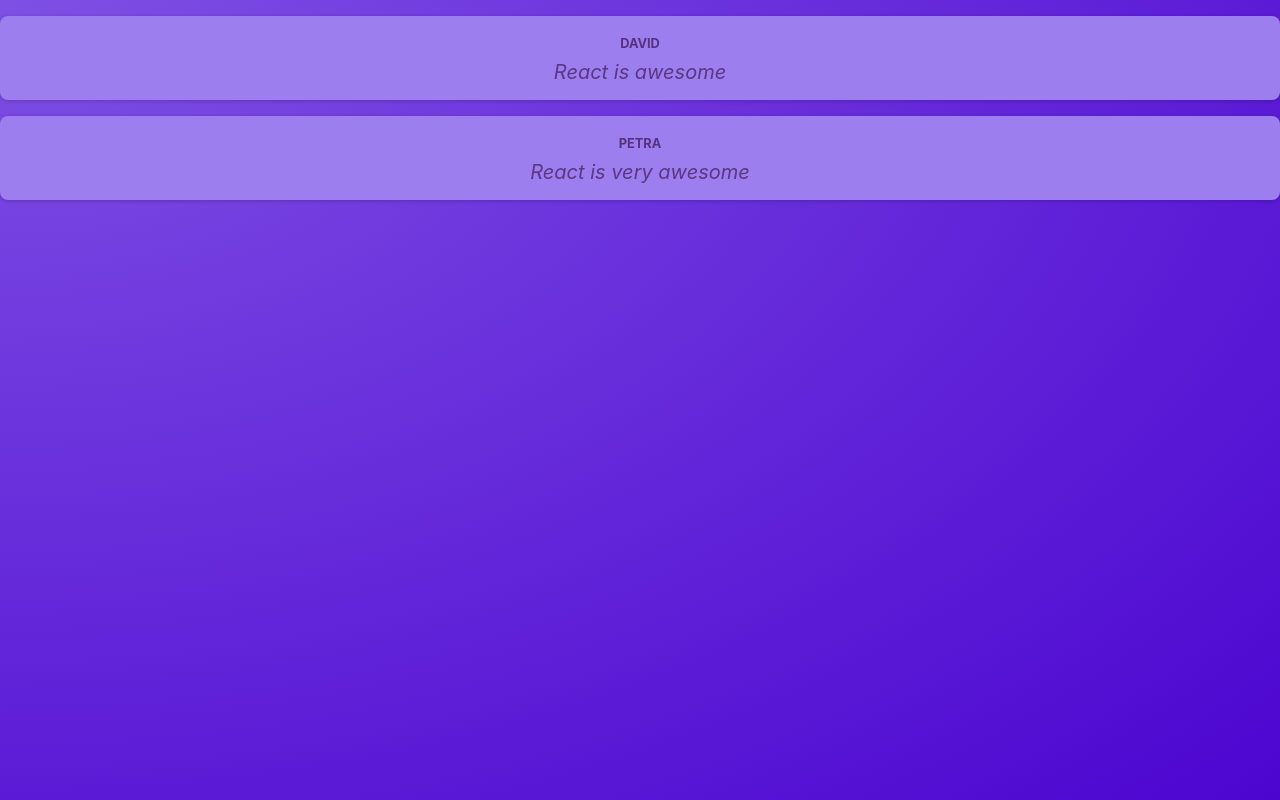
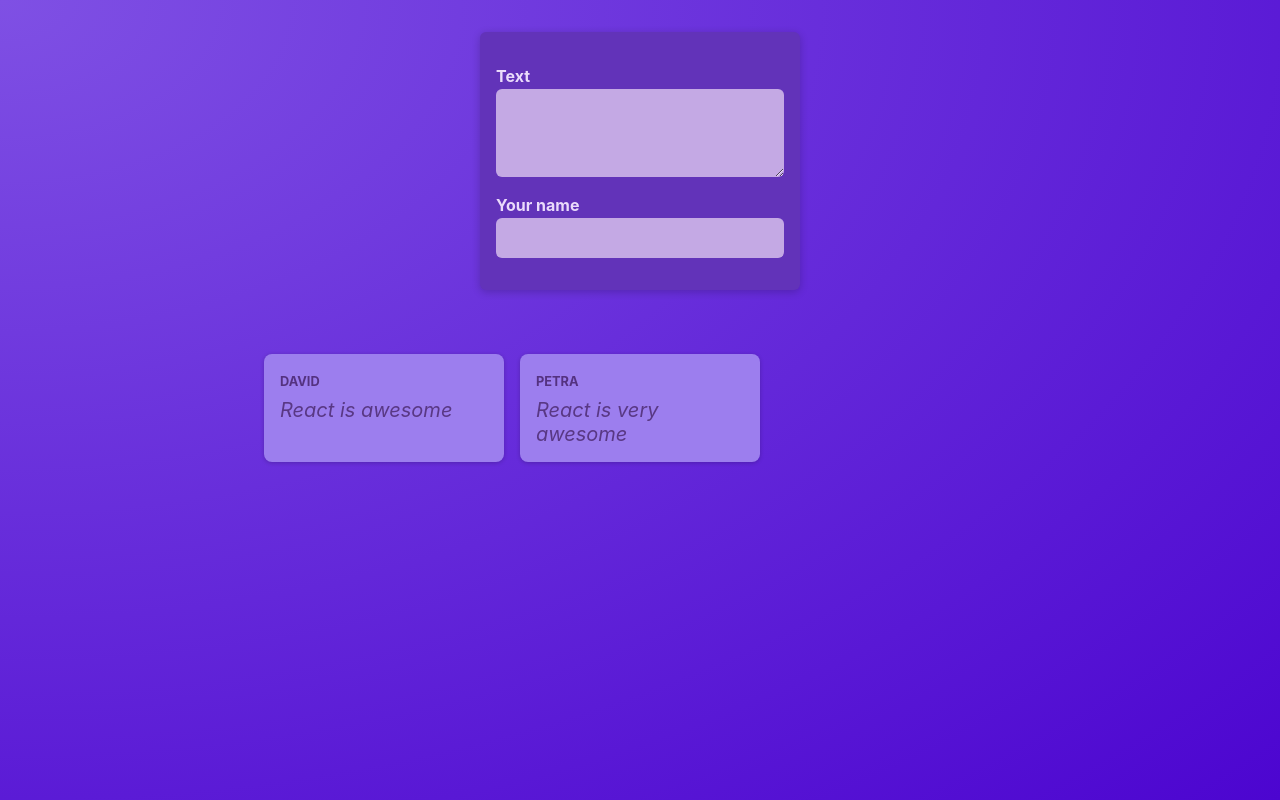
Before and after one commit to CallMeChero/react-recalling, a React (Vite) app: page / in a window 1280 px wide. Built offline with nearby package versions, Linux system fonts and the light colour scheme.

Commit message:
Creating new component named NewPost

```diff
--- a/src/App.jsx
+++ b/src/App.jsx
@@ -1,10 +1,9 @@
-import Post from './components/Post';
+import PostList from './components/PostList';
 
 function App() {
   return (
     <main>
-      <Post author="David" body="React is awesome"/>
-      <Post author="Petra" body="React is very awesome"/>
+      <PostList />
     </main>
   )
 }
--- /dev/null
+++ b/src/components/NewPost.jsx
@@ -0,0 +1,18 @@
+import classes from './NewPost.module.css';
+
+function NewPost() {
+  return (
+    <form className={classes.form}>
+      <p>
+        <label htmlFor="body">Text</label>
+        <textarea id="body" required rows={3} />
+      </p>
+      <p>
+        <label htmlFor="name">Your name</label>
+        <input type="text" id="name" required />
+      </p>
+    </form>
+  );
+}
+
+export default NewPost;
--- /dev/null
+++ b/src/components/NewPost.module.css
@@ -0,0 +1,55 @@
+.form {
+    background-color: #6233b9;
+    padding: 1rem;
+    width: 20rem;
+    margin: 2rem auto;
+    border-radius: 6px;
+    box-shadow: 0 2px 8px rgba(0, 0, 0, 0.2);
+  }
+
+  .form label {
+    display: block;
+    margin-bottom: 0.05rem;
+    color: #eadbfb;
+    font-weight: bold;
+  }
+
+  .form input,
+  .form textarea {
+    display: block;
+    width: 100%;
+    font: inherit;
+    padding: 0.5rem;
+    border-radius: 6px;
+    border: none;
+    background-color: #c4a9e4;
+    color: #28262c;
+  }
+
+  .actions {
+    display: flex;
+    justify-content: flex-end;
+    gap: 0.5rem;
+  }
+
+  .actions button {
+    cursor: pointer;
+    font: inherit;
+    padding: 0.5rem 1.5rem;
+    border: none;
+    border-radius: 4px;
+    background-color: #34036c;
+    color: #e5d5f7;
+  }
+
+  .actions button:hover {
+    background-color: #23014a;
+  }
+
+  .actions button[type='button'] {
+    background-color: transparent;
+  }
+
+  .actions button[type='button']:hover {
+    color: #d1bee6;
+  }
--- a/src/components/Post.jsx
+++ b/src/components/Post.jsx
@@ -2,10 +2,10 @@ import classes from './Post.module.css';
 
 function Post(props) {
     return (
-        <div className={classes.post}>
+        <li className={classes.post}>
             <p className={classes.author}>{props.author}</p>
             <p className={classes.text}>{props.body}</p>
-        </div>
+        </li>
     );
 }
 
--- /dev/null
+++ b/src/components/PostList.jsx
@@ -0,0 +1,17 @@
+import Post from './Post';
+import NewPost from './NewPost';
+import classes from './PostList.module.css';
+
+function PostList() {
+    return (
+        <>
+            <NewPost />
+            <ul className={classes.posts}>
+                <Post author="David" body="React is awesome"/>
+                <Post author="Petra" body="React is very awesome"/>
+            </ul>
+        </>
+    );
+}
+
+export default PostList;
--- /dev/null
+++ b/src/components/PostList.module.css
@@ -0,0 +1,10 @@
+.posts {
+    list-style: none;
+    max-width: 50rem;
+    margin: 1rem auto;
+    padding: 1rem 0;
+    display: grid;
+    gap: 1rem;
+    grid-template-columns: repeat(3, 30%);
+    justify-content: center;
+  }
--- a/src/index.css
+++ b/src/index.css
@@ -18,6 +18,5 @@
 
 body {
   margin: 0;
-  text-align: center;
   color: #e6ddf9;
 }
```
